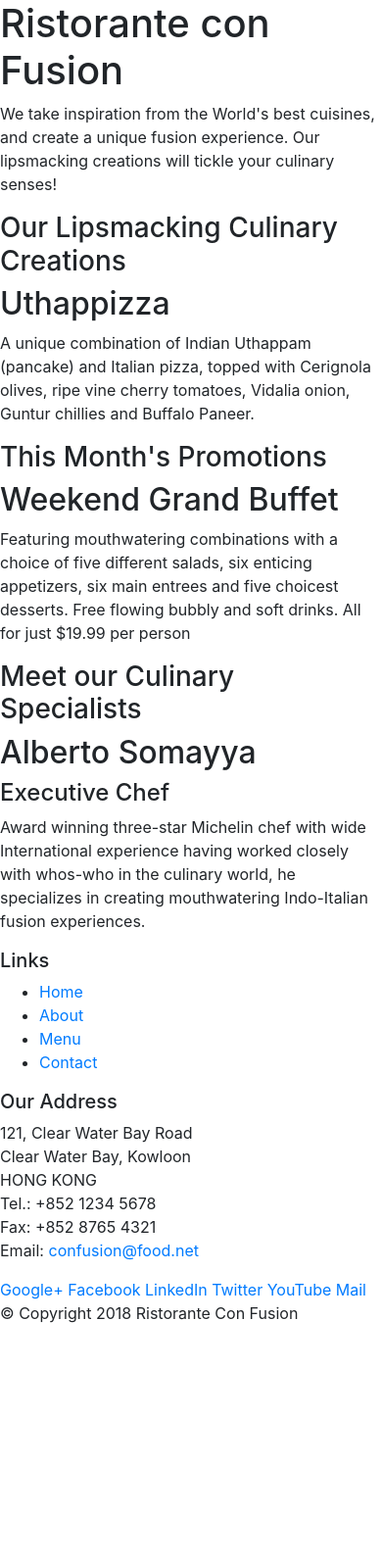
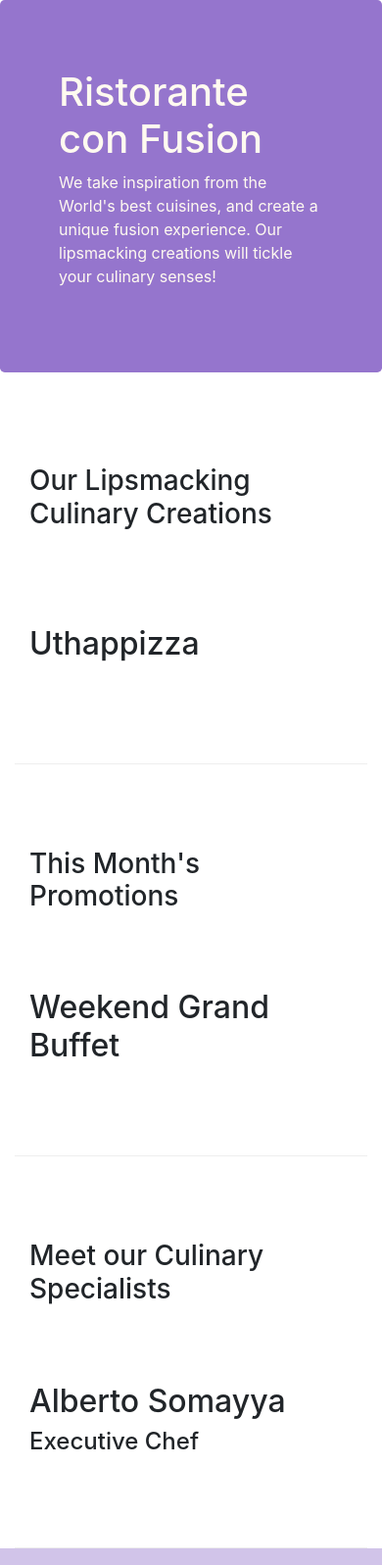
Before and after one commit to Grft/Bootstrap4Study, a website: page index.html in a window 390 px wide. Shown: the top 1597 px of the page at 98% size. Before the commit the page ends 1368 px from the top, so only its background shows below. Drawn offline with nearby package versions, Linux system fonts and the light colour scheme.

Commit message:
ass1 finish

```diff
--- /dev/null
+++ b/css/styles.css
@@ -0,0 +1,30 @@
+.row-header {
+    margin: 0px auto;
+    padding: 0px;
+}
+
+.row-content {
+    margin: 0px auto;
+    padding: 50px 0px 50px 0px;
+    border-bottom: 1px ridge;
+    min-height: 400px;
+}
+
+.footer {
+    background-color: #D1C4E9;
+    margin: 0px auto;
+    padding: 20px 0px 20px 0px;
+}
+
+.jumbotron {
+    padding: 70px 30px 70px 30px;
+    margin: 0px auto;
+    background: #9575CD;
+    color: floralwhite;
+}
+
+.address {
+    font-size: 80%;
+    margin: 0px;
+    color: #0F0F0F;
+}
--- a/index.html
+++ b/index.html
@@ -10,77 +10,85 @@
         <!-- Bootstrap CSS -->
         <link rel="stylesheet" href="node_modules/bootstrap/dist/css/bootstrap.min.css">
 
+        <link rel="stylesheet" href="css/styles.css">
+
         <title>Ristorante Con Fusion</title>
     </head>
 
     <body>
 
-        <header>
-            <div>
-                <div>
-                    <div>
+        <header class="jumbotron">
+            <div class="container">
+                <div class="row row-header">
+                    <div class="col-12 col-sm-6">
                         <h1>Ristorante con Fusion</h1>
                         <p>We take inspiration from the World's best cuisines, and create a unique fusion experience.
                            Our lipsmacking creations will tickle your culinary senses!</p>
                     </div>
-                    <div>
+                    <div class="col-12 col-sm">
                     </div>
                 </div>
             </div>
         </header>
 
-        <div>
-            <div>
-                <div>
+        <div class="container">
+            <div class="row row-content align-items-center">
+                <div class="col-12 col-sm-4 order-sm-last col-md-3">
                     <h3>Our Lipsmacking Culinary Creations</h3>
                 </div>
-                <div>
+                <div class="col col-sm order-sm-first col-md">
                     <h2>Uthappizza</h2>
-                    <p>A unique combination of Indian Uthappam (pancake) and Italian pizza, topped with Cerignola
-                       olives, ripe vine cherry tomatoes, Vidalia onion, Guntur chillies and Buffalo Paneer.</p>
+                    <p class="d-none d-sm-block">A unique combination of Indian Uthappam (pancake) and Italian pizza,
+                                                 topped with Cerignola
+                                                 olives, ripe vine cherry tomatoes, Vidalia onion, Guntur chillies and
+                                                 Buffalo Paneer.</p>
                 </div>
             </div>
 
 
-            <div>
-                <div>
+            <div class="row row-content align-items-center">
+                <div class="col-12 col-sm-4 order-sm-last col-md-3">
                     <h3>This Month's Promotions</h3>
                 </div>
-                <div>
+                <div class="col col-sm order-sm-first col-md">
                     <h2>Weekend Grand Buffet</h2>
-                    <p>Featuring mouthwatering combinations with a choice of five different salads, six enticing
-                       appetizers, six main entrees and five choicest desserts. Free flowing bubbly and soft drinks. All
-                       for just $19.99 per person </p>
+                    <p class="d-none d-sm-block">Featuring mouthwatering combinations with a choice of five different
+                                                 salads, six enticing
+                                                 appetizers, six main entrees and five choicest desserts. Free flowing
+                                                 bubbly and soft drinks. All
+                                                 for just $19.99 per person </p>
                 </div>
             </div>
 
-            <div>
-                <div>
+            <div class="row row-content align-items-center">
+                <div class="col-12 col-sm-4 order-sm-last col-md-3">
                     <h3>Meet our Culinary Specialists</h3>
                 </div>
-                <div>
+                <div class="col col-sm order-sm-first col-md">
                     <h2>Alberto Somayya</h2>
                     <h4>Executive Chef</h4>
-                    <p>Award winning three-star Michelin chef with wide International experience having worked closely
-                       with whos-who in the culinary world, he specializes in creating mouthwatering Indo-Italian fusion
-                       experiences. </p>
+                    <p class="d-none d-sm-block">Award winning three-star Michelin chef with wide International
+                                                 experience having worked closely
+                                                 with whos-who in the culinary world, he specializes in creating
+                                                 mouthwatering Indo-Italian fusion
+                                                 experiences. </p>
                 </div>
             </div>
         </div>
 
-        <footer>
-            <div>
-                <div>
-                    <div>
+        <footer class="footer">
+            <div class="container">
+                <div class="row">
+                    <div class="col-4 offset-1 col-sm-2">
                         <h5>Links</h5>
-                        <ul>
+                        <ul class="list-unstyled">
                             <li><a href="#">Home</a></li>
                             <li><a href="#">About</a></li>
                             <li><a href="#">Menu</a></li>
                             <li><a href="#">Contact</a></li>
                         </ul>
                     </div>
-                    <div>
+                    <div class="col-7 col-sm-5">
                         <h5>Our Address</h5>
                         <address>
                             121, Clear Water Bay Road<br>
@@ -91,8 +99,8 @@
                             Email: <a href="mailto:confusion@food.net">confusion@food.net</a>
                         </address>
                     </div>
-                    <div>
-                        <div>
+                    <div class="col-12 col-sm-4 align-self-center">
+                        <div class="text-center">
                             <a href="http://google.com/+">Google+</a>
                             <a href="http://www.facebook.com/profile.php?id=">Facebook</a>
                             <a href="http://www.linkedin.com/in/">LinkedIn</a>
@@ -102,8 +110,8 @@
                         </div>
                     </div>
                 </div>
-                <div>
-                    <div>
+                <div class="row justify-content-center">
+                    <div class="col-auto">
                         <p>© Copyright 2018 Ristorante Con Fusion</p>
                     </div>
                 </div>
```
Also changed, not shown: aboutus.html (added, +155 -0 lines).
